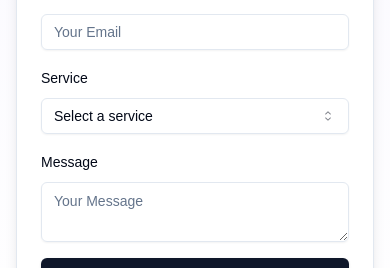
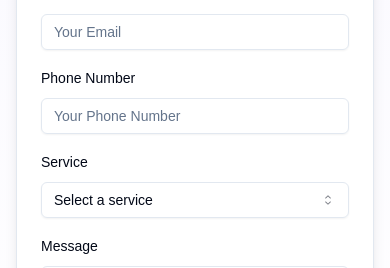
Before and after one commit to arayer143/clean-slate-pressure-washing, a Next.js app: page /contact in a window 390 px wide. Shown: the part 786-1054 px from the top of the page. Built offline with nearby package versions, Linux system fonts and the light colour scheme; no server answers.

Commit message:
added phone number to the contact form

```diff
--- a/app/api/contact/route.ts
+++ b/app/api/contact/route.ts
@@ -21,6 +21,7 @@ export async function POST(req: Request) {
     text: `
       Name: ${formData.name}
       Email: ${formData.email}
+      Phone: ${formData.phone}
       Service: ${formData.service}
       Message: ${formData.message}
     `,
@@ -28,6 +29,7 @@ export async function POST(req: Request) {
       <h1>New contact form submission from cleanslatepressurewashingnola.com</h1>
       <p><strong>Name:</strong> ${formData.name}</p>
       <p><strong>Email:</strong> ${formData.email}</p>
+      <p><strong>Phone:</strong> ${formData.phone}</p>
       <p><strong>Service:</strong> ${formData.service}</p>
       <p><strong>Message:</strong> ${formData.message}</p>
     `,
--- a/components/Contact/contact-section.tsx
+++ b/components/Contact/contact-section.tsx
@@ -124,6 +124,10 @@ export default function ContactSection() {
                     <Input id="email" name="email" type="email" placeholder="Your Email" required />
                   </div>
                   <div className="space-y-2">
+                    <Label htmlFor="phone">Phone Number</Label>
+                    <Input id="phone" name="phone" type="tel" placeholder="Your Phone Number" required />
+                  </div>
+                  <div className="space-y-2">
                     <Label htmlFor="service">Service</Label>
                     <Select name="service" required>
                       <SelectTrigger>
```
